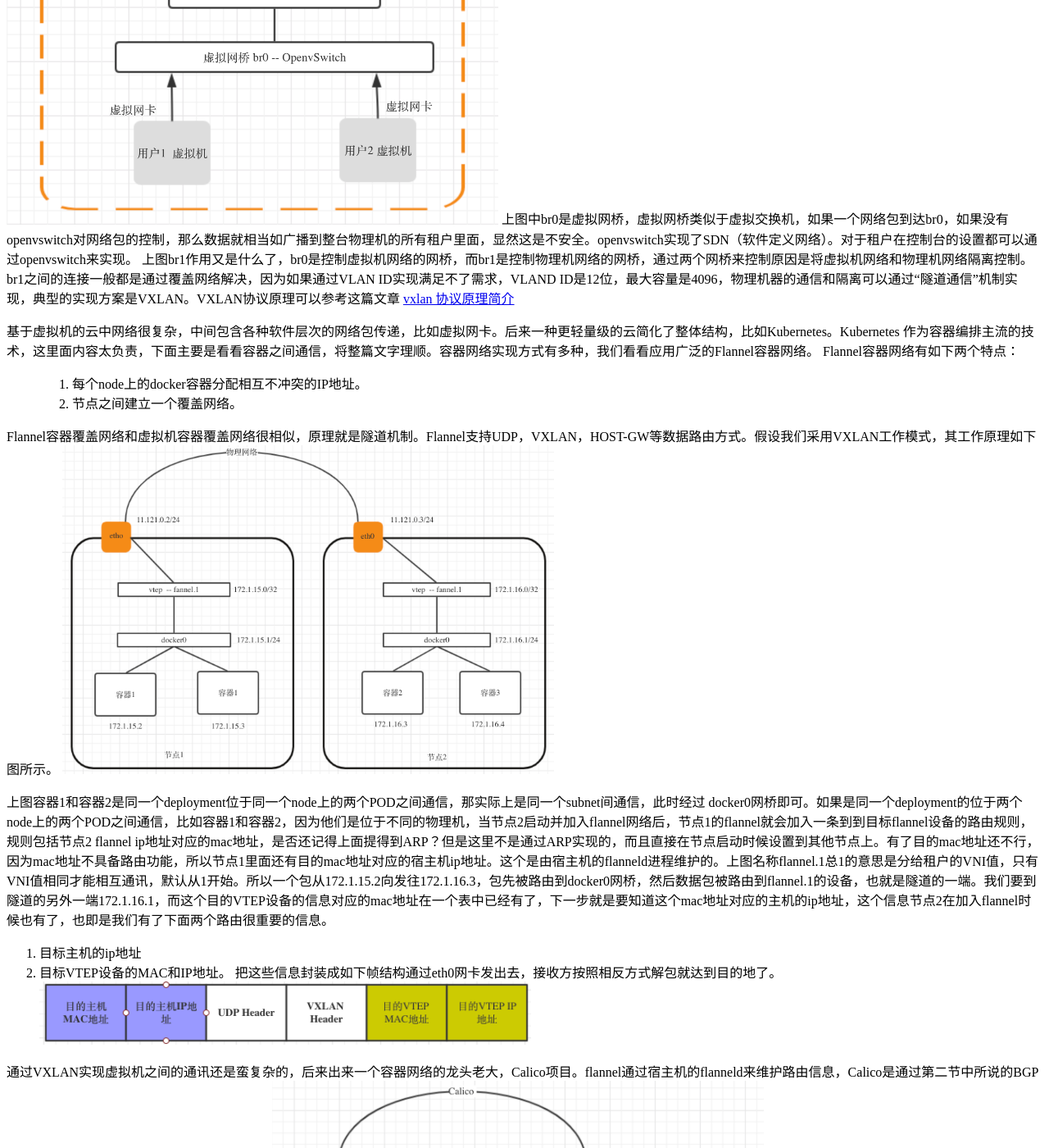
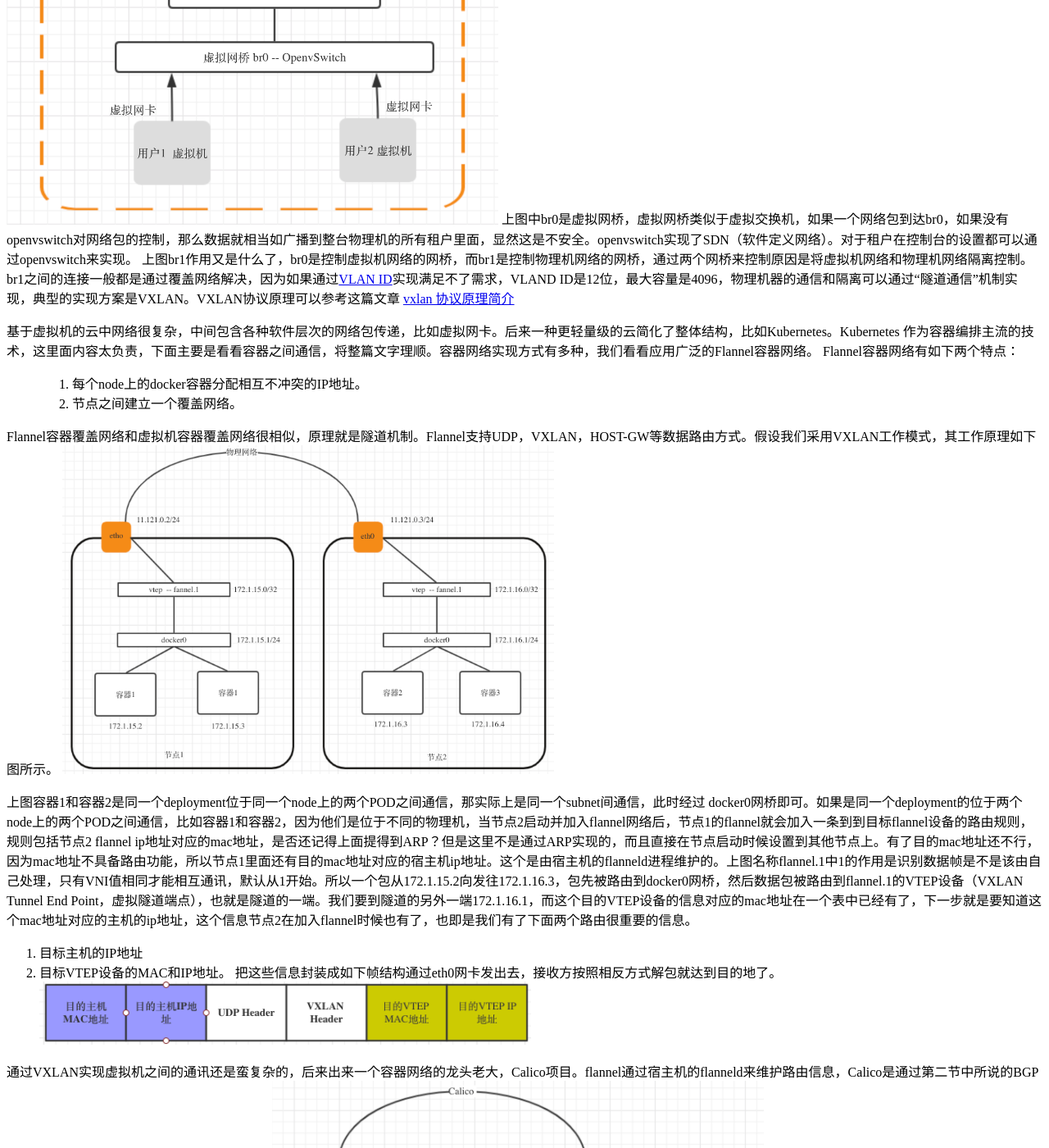
Before and after one commit to kingxt/kingxt.github.io, a Jekyll site: the page built from _posts/2018-10-14-网络是怎样连接的.md, in a window 1280 px wide and 1400 px high, scrolled down 11303 px. Shown: the whole window at 82% size. Built offline with Jekyll 4.4.1, drawn with Linux system fonts in a browser that asks for light colours; nearby versions of some CDN libraries; comment, search, counter and statistics services are not loaded; some of the changed text lies outside the part shown.

Commit message:
update post

```diff
--- a/_posts/2018-10-14-网络是怎样连接的.md
+++ b/_posts/2018-10-14-网络是怎样连接的.md
@@ -187,7 +187,7 @@
 SLB收到数据后经由交换机到达应用服务器，下图是两个物理机连接到交换机的结构图。
 <img src="/img/post/network-vm-vlan.png" width="600"/>
 上图中br0是虚拟网桥，虚拟网桥类似于虚拟交换机，如果一个网络包到达br0，如果没有openvswitch对网络包的控制，那么数据就相当如广播到整台物理机的所有租户里面，显然这是不安全。openvswitch实现了SDN（软件定义网络）。对于租户在控制台的设置都可以通过openvswitch来实现。
-上图br1作用又是什么了，br0是控制虚拟机网络的网桥，而br1是控制物理机网络的网桥，通过两个网桥来控制原因是将虚拟机网络和物理机网络隔离控制。br1之间的连接一般都是通过覆盖网络解决，因为如果通过VLAN ID实现满足不了需求，VLAND ID是12位，最大容量是4096，物理机器的通信和隔离可以通过“隧道通信”机制实现，典型的实现方案是VXLAN。VXLAN协议原理可以参考这篇文章 [vxlan 协议原理简介](https://cizixs.com/2017/09/25/vxlan-protocol-introduction/)
+上图br1作用又是什么了，br0是控制虚拟机网络的网桥，而br1是控制物理机网络的网桥，通过两个网桥来控制原因是将虚拟机网络和物理机网络隔离控制。br1之间的连接一般都是通过覆盖网络解决，因为如果通过[VLAN ID](http://blog.51cto.com/8636774/1729224)实现满足不了需求，VLAND ID是12位，最大容量是4096，物理机器的通信和隔离可以通过“隧道通信”机制实现，典型的实现方案是VXLAN。VXLAN协议原理可以参考这篇文章 [vxlan 协议原理简介](https://cizixs.com/2017/09/25/vxlan-protocol-introduction/)
 
 基于虚拟机的云中网络很复杂，中间包含各种软件层次的网络包传递，比如虚拟网卡。后来一种更轻量级的云简化了整体结构，比如Kubernetes。Kubernetes 作为容器编排主流的技术，这里面内容太负责，下面主要是看看容器之间通信，将整篇文字理顺。容器网络实现方式有多种，我们看看应用广泛的Flannel容器网络。
 Flannel容器网络有如下两个特点：
@@ -197,8 +197,8 @@
 Flannel容器覆盖网络和虚拟机容器覆盖网络很相似，原理就是隧道机制。Flannel支持UDP，VXLAN，HOST-GW等数据路由方式。假设我们采用VXLAN工作模式，其工作原理如下图所示。
 <img src="/img/post/network-container.png" width="600"/>
 
-上图容器1和容器2是同一个deployment位于同一个node上的两个POD之间通信，那实际上是同一个subnet间通信，此时经过 docker0网桥即可。如果是同一个deployment的位于两个node上的两个POD之间通信，比如容器1和容器2，因为他们是位于不同的物理机，当节点2启动并加入flannel网络后，节点1的flannel就会加入一条到到目标flannel设备的路由规则，规则包括节点2 flannel ip地址对应的mac地址，是否还记得上面提得到ARP？但是这里不是通过ARP实现的，而且直接在节点启动时候设置到其他节点上。有了目的mac地址还不行，因为mac地址不具备路由功能，所以节点1里面还有目的mac地址对应的宿主机ip地址。这个是由宿主机的flanneld进程维护的。上图名称flannel.1总1的意思是分给租户的VNI值，只有VNI值相同才能相互通讯，默认从1开始。所以一个包从172.1.15.2向发往172.1.16.3，包先被路由到docker0网桥，然后数据包被路由到flannel.1的设备，也就是隧道的一端。我们要到隧道的另外一端172.1.16.1，而这个目的VTEP设备的信息对应的mac地址在一个表中已经有了，下一步就是要知道这个mac地址对应的主机的ip地址，这个信息节点2在加入flannel时候也有了，也即是我们有了下面两个路由很重要的信息。
-1. 目标主机的ip地址
+上图容器1和容器2是同一个deployment位于同一个node上的两个POD之间通信，那实际上是同一个subnet间通信，此时经过 docker0网桥即可。如果是同一个deployment的位于两个node上的两个POD之间通信，比如容器1和容器2，因为他们是位于不同的物理机，当节点2启动并加入flannel网络后，节点1的flannel就会加入一条到到目标flannel设备的路由规则，规则包括节点2 flannel ip地址对应的mac地址，是否还记得上面提得到ARP？但是这里不是通过ARP实现的，而且直接在节点启动时候设置到其他节点上。有了目的mac地址还不行，因为mac地址不具备路由功能，所以节点1里面还有目的mac地址对应的宿主机ip地址。这个是由宿主机的flanneld进程维护的。上图名称flannel.1中1的作用是识别数据帧是不是该由自己处理，只有VNI值相同才能相互通讯，默认从1开始。所以一个包从172.1.15.2向发往172.1.16.3，包先被路由到docker0网桥，然后数据包被路由到flannel.1的VTEP设备（VXLAN Tunnel End Point，虚拟隧道端点），也就是隧道的一端。我们要到隧道的另外一端172.1.16.1，而这个目的VTEP设备的信息对应的mac地址在一个表中已经有了，下一步就是要知道这个mac地址对应的主机的ip地址，这个信息节点2在加入flannel时候也有了，也即是我们有了下面两个路由很重要的信息。
+1. 目标主机的IP地址
 2. 目标VTEP设备的MAC和IP地址。
 把这些信息封装成如下帧结构通过eth0网卡发出去，接收方按照相反方式解包就达到目的地了。
 <img src="/img/post/network-vxlan.png" width="600"/>
```
Also changed, not shown: other parts of _posts/2018-10-14-网络是怎样连接的.md (+1 -1 lines).
